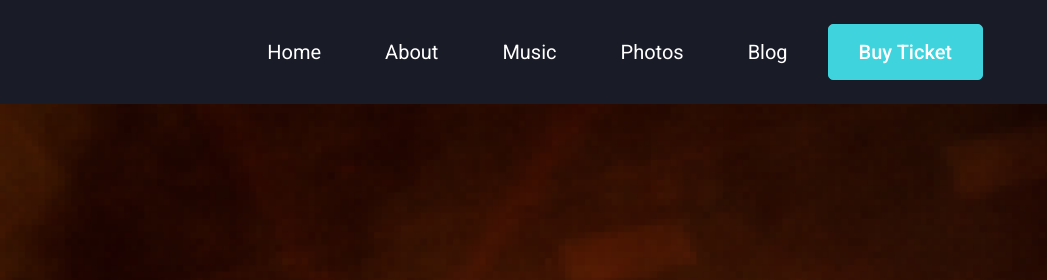
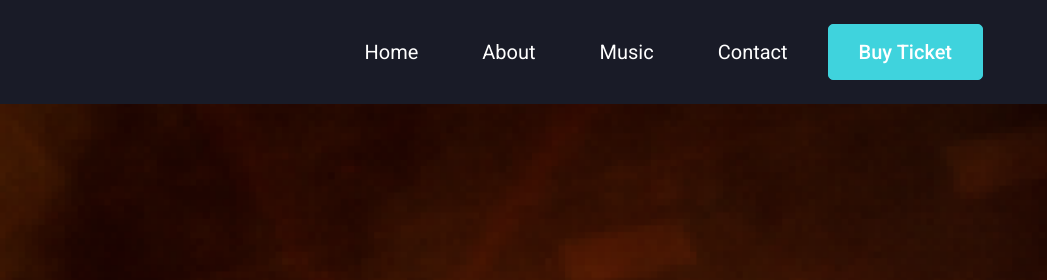
Before and after one commit to Whayasay392/Music-Artist-page, a plain HTML site: page index.html in a window 1280 px wide. Shown: the top 280 px of the page, 233-1280 px from the left. Drawn offline with nearby package versions, Linux system fonts and the light colour scheme.

Commit message:
Artist page

```diff
--- a/index.html
+++ b/index.html
@@ -16,7 +16,7 @@
     <section id="overall-section">
         <nav class="navbar sticky-top navbar-dark navbar-expand-lg row py-4 " id="nav-section">
                <img class="img-fluid  ml-5" src="assets/images/Group 86.png" alt="logo" id="large-logo">
-               <img class="img-fluid  ml-2" src="assets/images/Group 87.png" alt="small" id="small-logo">
+               <img class="img-fluid  ml-1" src="assets/images/Group 87.png" alt="small" id="small-logo">
 
             <!-- <img class="ml-sm-1 ml-md-5 mr-0" src="assets/images/brand.png" alt="logo">
             <h6 id="logo-name" class="text-white ml-sm-1 ml-md-3">Antonio <br> Emerald</h6> -->
@@ -37,11 +37,11 @@
                     <a class="nav-link text-white ml-1 ml-md-0 mr-3 mr-xl-5" id="nav-menus" href="#album-section">Music</a>
                   </li>
                   <li class="nav-item">
-                    <a class="nav-link text-white ml-1 ml-md-0 mr-3 mr-xl-5" id="nav-menus" href="#tour-section">Photos</a>
+                    <a class="nav-link text-white ml-1 ml-md-0" id="nav-menus" href="#contact-section">Contact</a>
                   </li>
-                  <li class="nav-item">
+                  <!-- <li class="nav-item">
                     <a class="nav-link text-white ml-1 ml-md-0" id="nav-menus" href="#">Blog</a>
-                  </li>
+                  </li> -->
 
                 </ul>
                 <form class="form-inline my-2 my-lg-0 ml-1 ml-md-4 mr-5">
```
Also changed, not shown: assets/images/smalljumbo.png.
